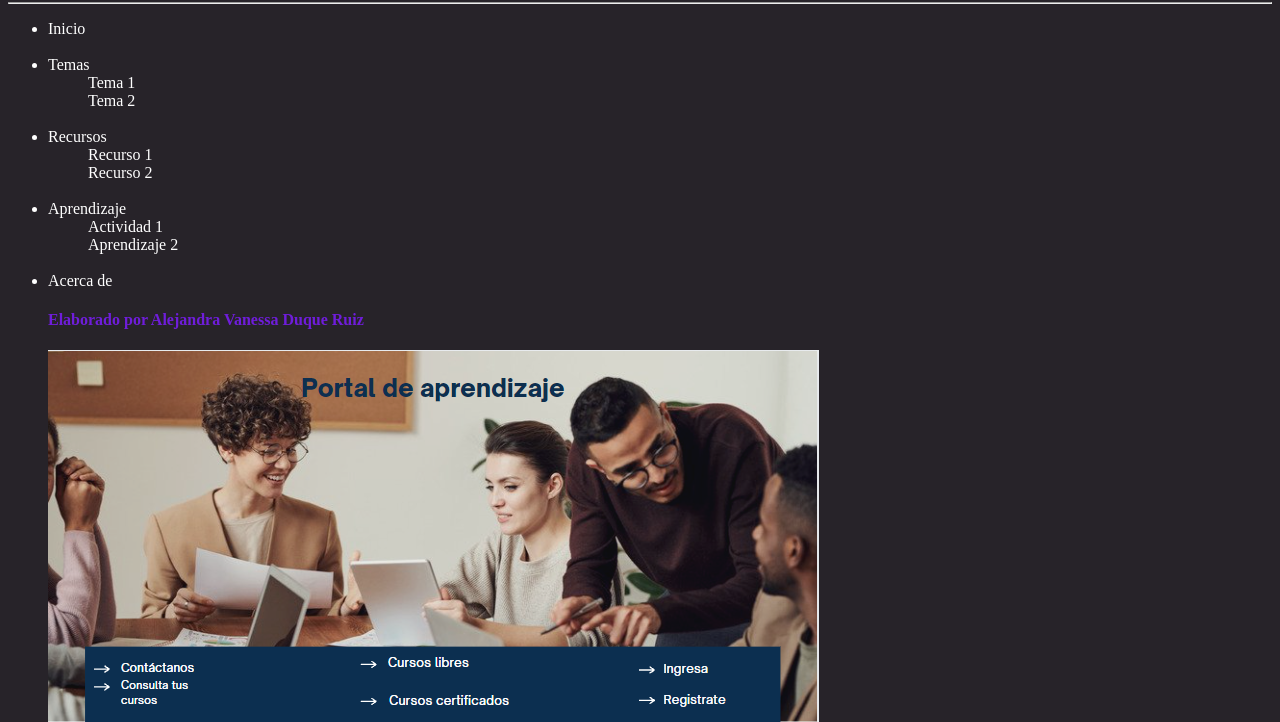
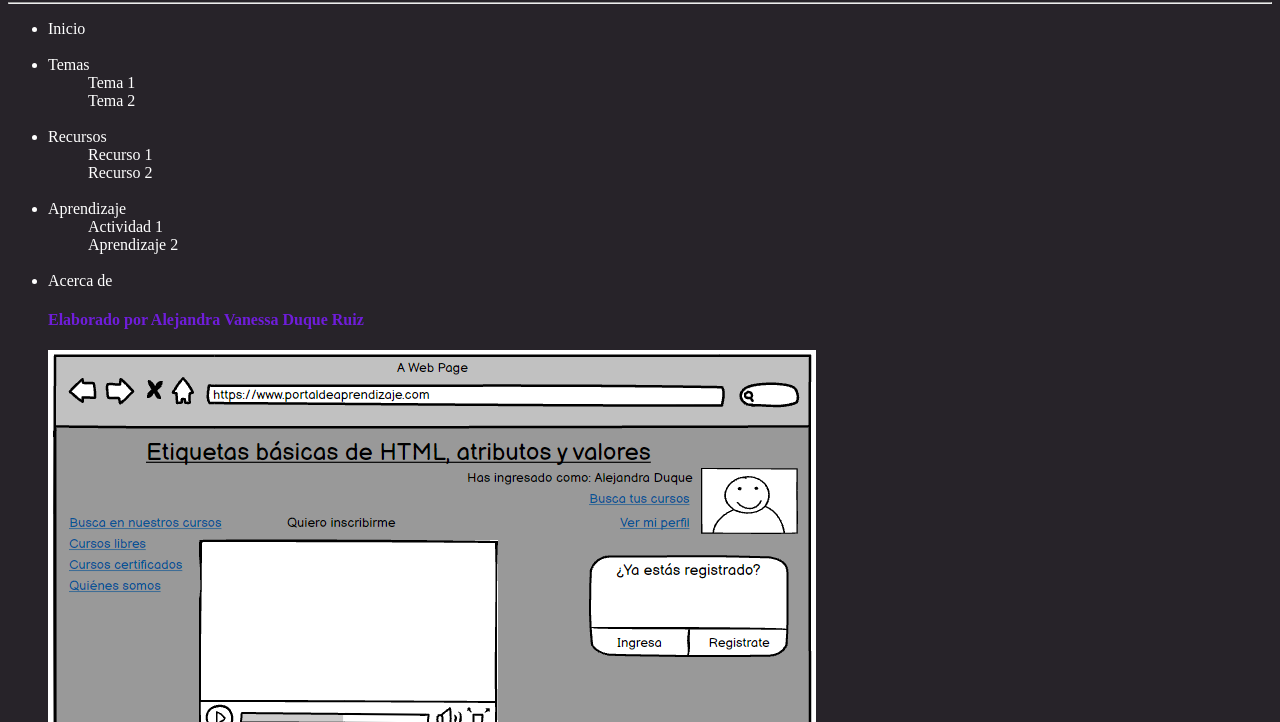
Before and after one commit to Vanessadiru/DSW-DUQUE, a plain HTML site: page fase_2/design.html in a window 1280 px wide. Shown: the part 78-800 px from the top of the page. Drawn offline with Linux system fonts and the light colour scheme.

Commit message:
agrego muckup
se corrige muckup

```diff
--- a/fase_2/design.html
+++ b/fase_2/design.html
@@ -67,7 +67,7 @@
 
                 <h4>Elaborado por Alejandra Vanessa Duque Ruiz</h4>
 
-               <img src="iconos/encabezado.PNG" alt="Esta actividad corresponde a la Fase 2 de DSW">
+               <img src="iconos/mockup.PNG" alt="Esta actividad corresponde a la Fase 2 de DSW">
                <p>
                 Propósito de sitio:
                 Por medio de este proyecto se pretende dar cumplimiento a la acividad propuesta aplicando los conocimientos adquiridos en la unidad 1 del curso Diseño de Sitios Web.
```
Also changed, not shown: fase_2/iconos/mockup.PNG (added).
